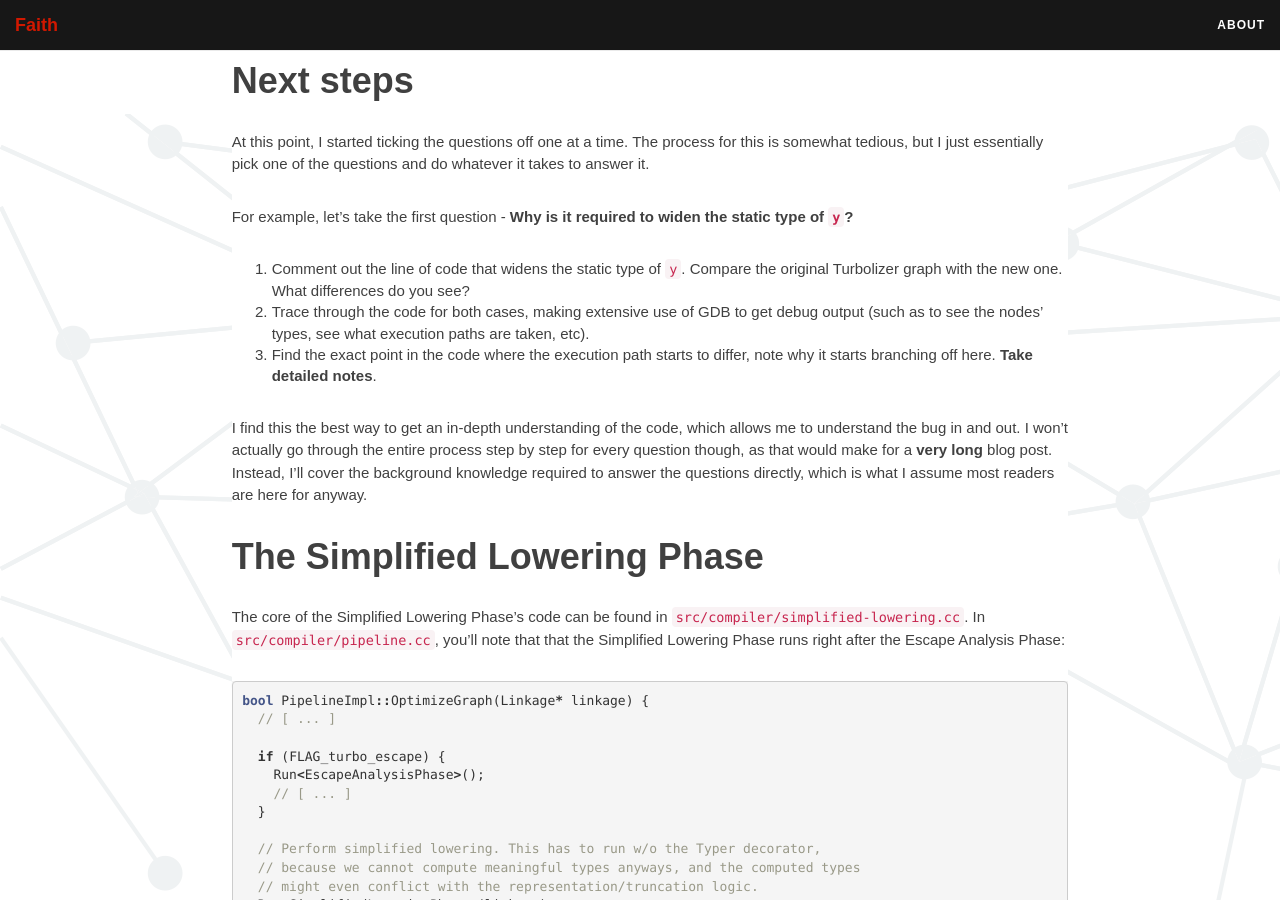
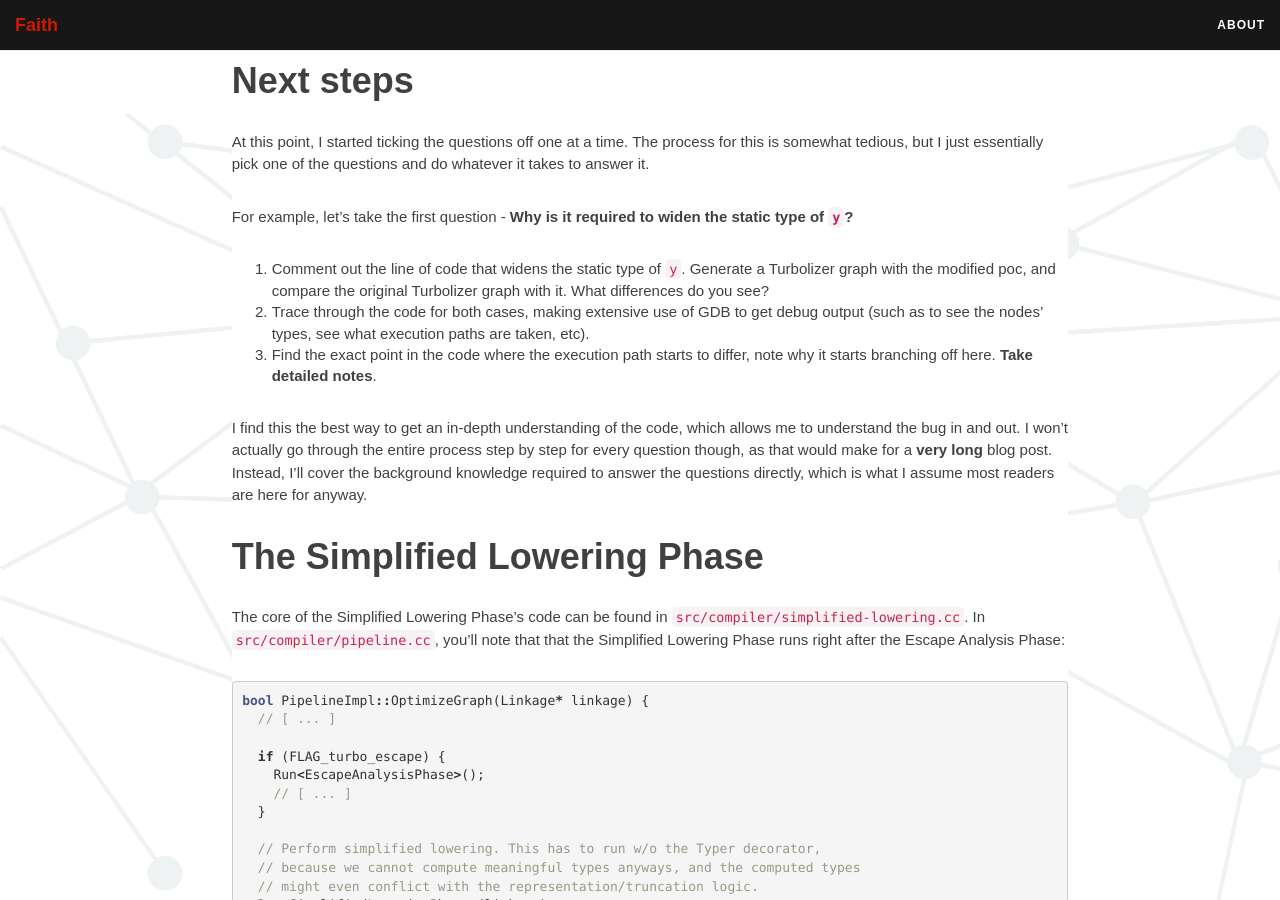
Before and after one commit to farazsth98/farazsth98.github.io, a Jekyll site: the page built from _posts/2021-01-06-cve-2020-16040-analysis.md, in a window 1280 px wide and 900 px high, scrolled down 5949 px. Built offline with Jekyll 4.4.1, drawn with Linux system fonts in a browser that asks for light colours; nearby versions of some CDN libraries.

Commit message:
Fixed typo

```diff
--- a/_posts/2021-01-06-cve-2020-16040-analysis.md
+++ b/_posts/2021-01-06-cve-2020-16040-analysis.md
@@ -139,7 +139,7 @@ At this point, I started ticking the questions off one at a time. The process fo
 
 For example, let's take the first question - **Why is it required to widen the static type of `y`?**
 
-1. Comment out the line of code that widens the static type of `y`. Compare the original Turbolizer graph with the new one. What differences do you see?
+1. Comment out the line of code that widens the static type of `y`. Generate a Turbolizer graph with the modified poc, and compare the original Turbolizer graph with it. What differences do you see?
 2. Trace through the code for both cases, making extensive use of GDB to get debug output (such as to see the nodes' types, see what execution paths are taken, etc).
 3. Find the exact point in the code where the execution path starts to differ, note why it starts branching off here. **Take detailed notes**.
 
```
